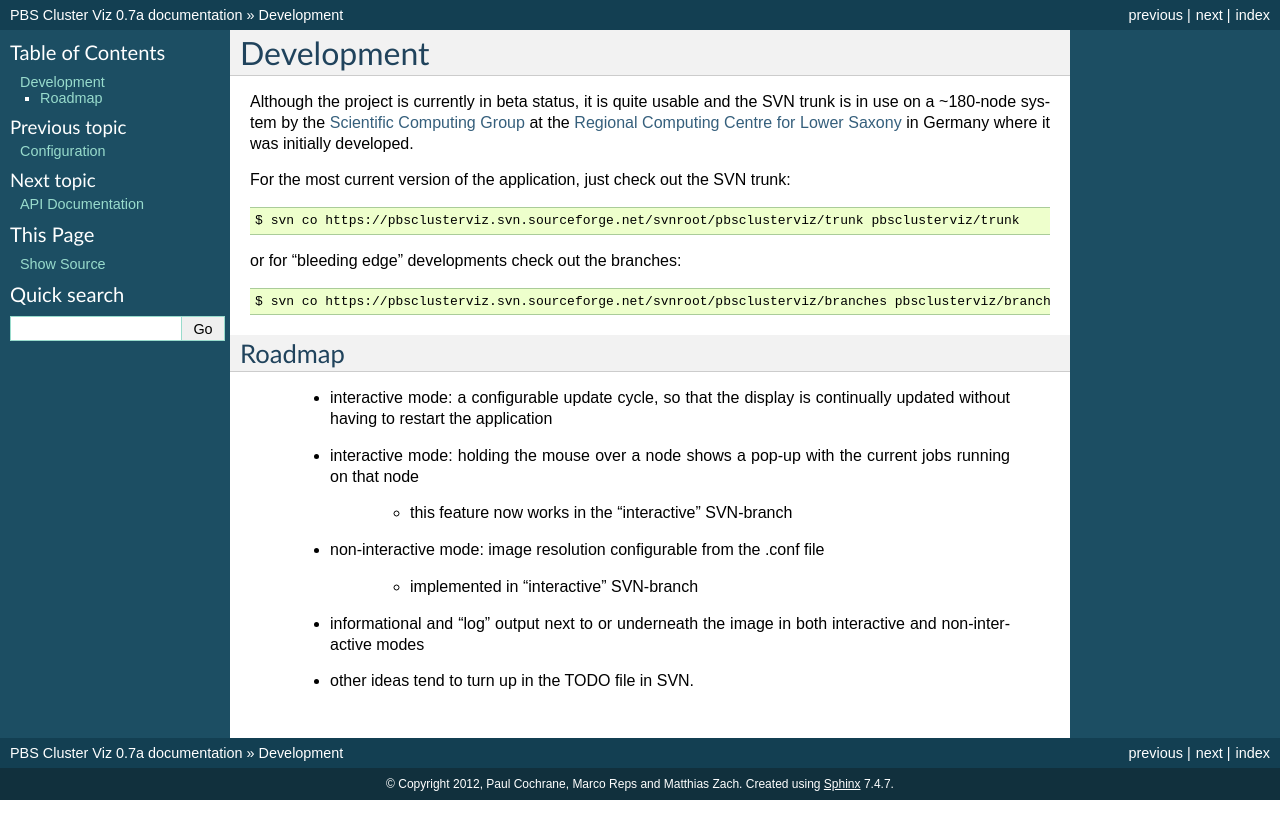
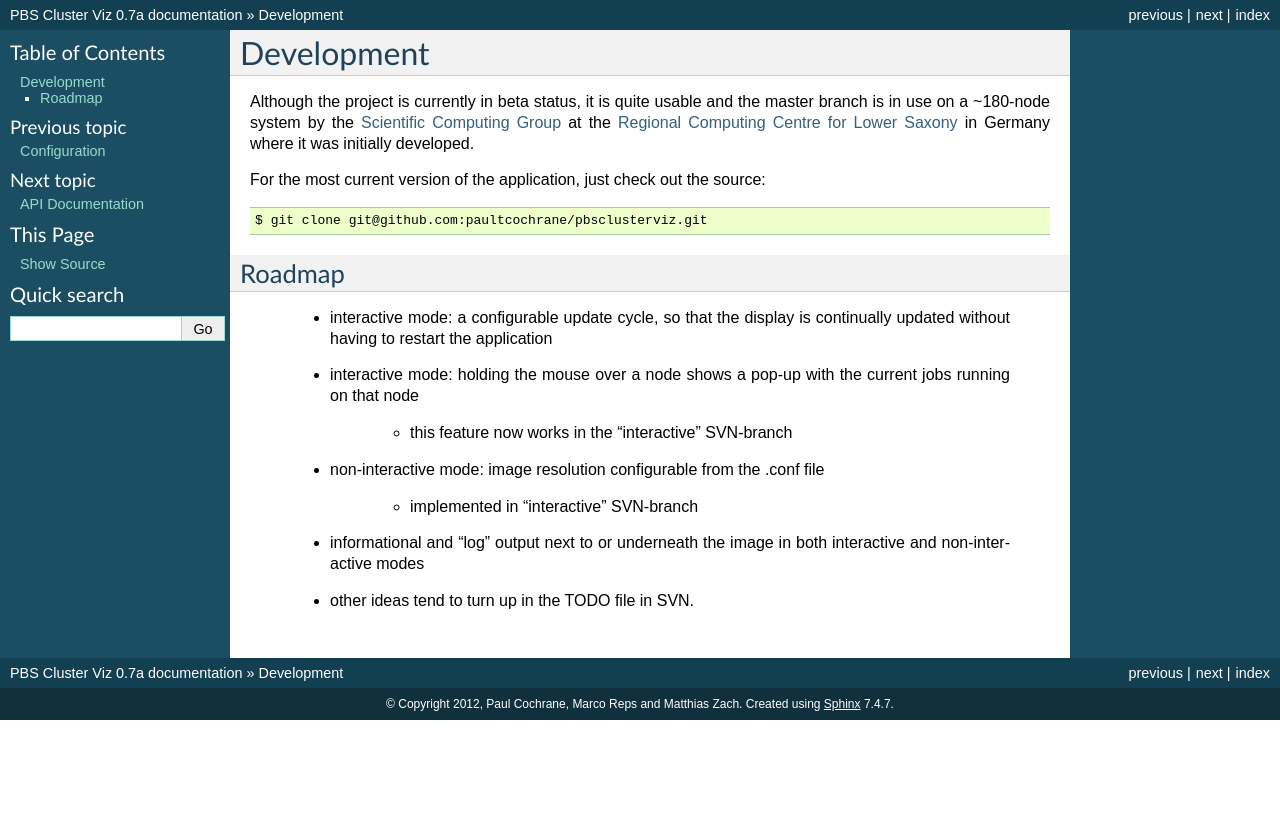
Before and after one commit to paultcochrane/pbsclusterviz, a Sphinx documentation site: the page built from doc/development.rst, in a window 1280 px wide. Shown: the top 839 px of the page. Built offline with Sphinx 7.4.7, drawn with Linux system fonts in a browser that asks for light colours; formulas are drawn with MathJax 3.

Commit message:
Updated sourceforge links to github and liekut

```diff
--- a/doc/development.rst
+++ b/doc/development.rst
@@ -3,23 +3,17 @@ Development
 --------------------------------------------------------------------------
 
 Although the project is currently in beta status, it is quite usable and the
-SVN trunk is in use on a ~180-node system by the `Scientific Computing Group
-<http://www.rrzn.uni-hannover.de/clustersystem.html>`_ at the `Regional
-Computing Centre for Lower Saxony <http://www.rrzn.uni-hannover.de>`_ in
-Germany where it was initially developed.
+master branch is in use on a ~180-node system by the
+`Scientific Computing Group <http://www.rrzn.uni-hannover.de/clustersystem.html>`_
+at the
+`Regional Computing Centre for Lower Saxony <http://www.rrzn.uni-hannover.de>`_
+in Germany where it was initially developed.
 
-For the most current version of the application, just check out the SVN
-trunk:
+For the most current version of the application, just check out the source:
 
 .. code-block:: bash
 
-   $ svn co https://pbsclusterviz.svn.sourceforge.net/svnroot/pbsclusterviz/trunk pbsclusterviz/trunk
-
-or for "bleeding edge" developments check out the branches:
-
-.. code-block:: bash
-
-   $ svn co https://pbsclusterviz.svn.sourceforge.net/svnroot/pbsclusterviz/branches pbsclusterviz/branches
+   $ git clone git@github.com:paultcochrane/pbsclusterviz.git
 
 =======
 Roadmap
--- a/doc/index.rst
+++ b/doc/index.rst
@@ -25,10 +25,10 @@ Contents:
    api.rst
 
 Project page:
-    http://sourceforge.net/projects/pbsclusterviz/
+    https://github.com/paultcochrane/pbsclusterviz/
 
 Download:
-    http://sourceforge.net/projects/pbsclusterviz/files/latest/download
+    https://github.com/paultcochrane/pbsclusterviz/releases
 
 --------------------------------------------------------------------------
 For the impatient:
```
Also changed, not shown: 4 other files.
